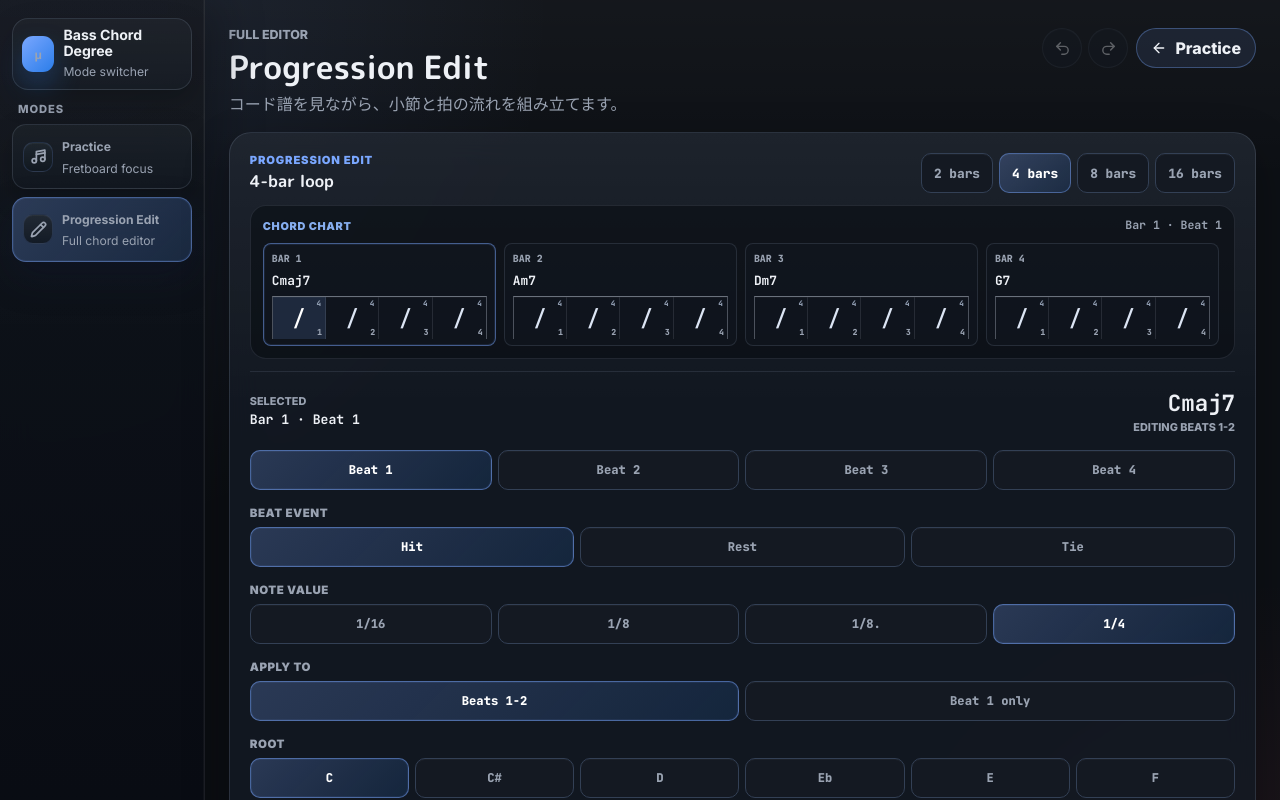
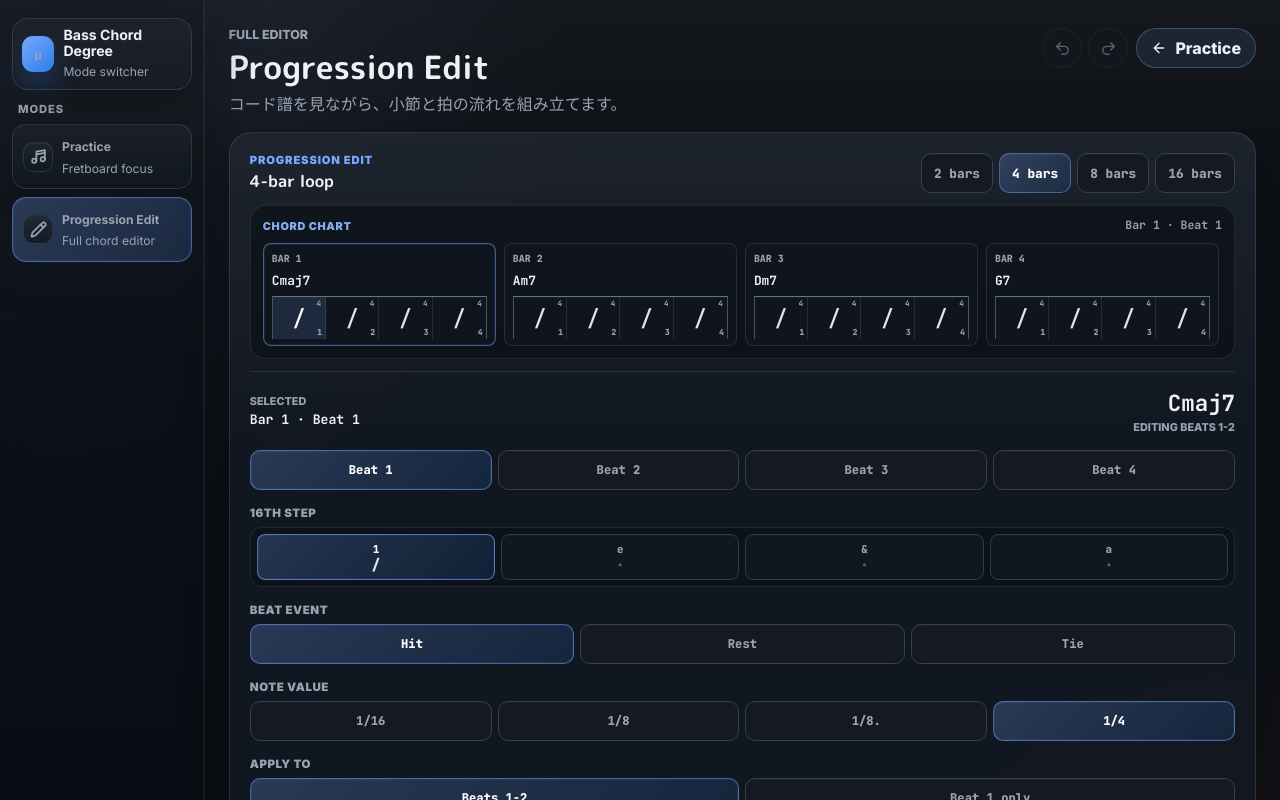
Before and after one commit to muu-ima/muu-fret-degree, a Next.js app: page /progression in a window 1280 px wide. Shown: the top 800 px of the page. Built offline with nearby package versions, Linux system fonts and the light colour scheme.

Commit message:
Add sixteenth-step rhythm editing

```diff
--- a/app/components/ProgressionEditor.tsx
+++ b/app/components/ProgressionEditor.tsx
@@ -8,6 +8,8 @@ import {
   getProgressionBeatDuration,
   getProgressionBeatEventType,
   getProgressionCellForBeat,
+  getProgressionRhythmEventAtStep,
+  progressionStepsPerBeat,
   type ProgressionBar,
   type ProgressionBeatEventType,
   type ProgressionCell,
@@ -35,6 +37,13 @@ type ProgressionEditorProps = {
     eventType: ProgressionBeatEventType,
   ) => void;
   onCellChange: (barIndex: number, cellIndex: number, cell: ProgressionCell) => void;
+  onRhythmEventChange: (
+    barIndex: number,
+    startStep: number,
+    eventType: ProgressionBeatEventType,
+    durationSteps: ProgressionDurationSteps,
+  ) => void;
+  onRhythmEventRemove: (barIndex: number, startStep: number) => void;
 };
 
 export function ProgressionEditor({
@@ -49,9 +58,12 @@ export function ProgressionEditor({
   onBeatDurationChange,
   onBeatEventTypeChange,
   onCellChange,
+  onRhythmEventChange,
+  onRhythmEventRemove,
 }: ProgressionEditorProps) {
   const [selectedBarIndex, setSelectedBarIndex] = useState(0);
   const [selectedBeatIndex, setSelectedBeatIndex] = useState(0);
+  const [selectedStepInBeat, setSelectedStepInBeat] = useState(0);
 
   useEffect(() => {
     setSelectedBarIndex((currentIndex) => Math.min(currentIndex, Math.max(bars.length - 1, 0)));
@@ -60,18 +72,29 @@ export function ProgressionEditor({
   const selectBeat = (barIndex: number, beatIndex: number) => {
     setSelectedBarIndex(barIndex);
     setSelectedBeatIndex(beatIndex);
+    setSelectedStepInBeat(0);
   };
 
   const selectedBar = bars[selectedBarIndex] ?? bars[0];
   const selectedCellIndex = Math.floor(selectedBeatIndex / 2);
   const baseCell = selectedBar?.cells[selectedCellIndex];
   const beatOverride = selectedBar?.beats?.[selectedBeatIndex]?.chordOverride;
-  const selectedBeatEventType = selectedBar
-    ? getProgressionBeatEventType(selectedBar, selectedBeatIndex)
-    : "hit";
-  const selectedBeatDuration = selectedBar
-    ? getProgressionBeatDuration(selectedBar, selectedBeatIndex)
-    : 4;
+  const selectedStartStep = selectedBeatIndex * progressionStepsPerBeat + selectedStepInBeat;
+  const selectedRhythmEvent = selectedBar
+    ? getProgressionRhythmEventAtStep(selectedBar, selectedStartStep)
+    : undefined;
+  const selectedBeatEventType =
+    selectedStepInBeat === 0
+      ? selectedBar
+        ? getProgressionBeatEventType(selectedBar, selectedBeatIndex)
+        : "hit"
+      : selectedRhythmEvent?.eventType;
+  const selectedBeatDuration =
+    selectedStepInBeat === 0
+      ? selectedBar
+        ? getProgressionBeatDuration(selectedBar, selectedBeatIndex)
+        : 4
+      : selectedRhythmEvent?.durationSteps ?? 1;
   const canTieSelectedBeat = canTieProgressionBeat(
     bars,
     selectedBarIndex,
@@ -144,6 +167,7 @@ export function ProgressionEditor({
             <span>Selected</span>
             <strong>
               Bar {selectedBar.bar} · Beat {selectedBeatIndex + 1}
+              {selectedStepInBeat > 0 ? ` · ${["1", "e", "&", "a"][selectedStepInBeat]}` : ""}
             </strong>
           </div>
           <div className="progressionSelectionChord">
@@ -174,6 +198,30 @@ export function ProgressionEditor({
           })}
         </div>
 
+        <div className="progressionStepSection">
+          <span className="controlLabel">16th Step</span>
+          <div className="progressionStepTabs" role="tablist" aria-label="編集する16分位置">
+            {["1", "e", "&", "a"].map((label, stepInBeat) => {
+              const startStep = selectedBeatIndex * progressionStepsPerBeat + stepInBeat;
+              const event = getProgressionRhythmEventAtStep(selectedBar, startStep);
+              const isSelected = selectedStepInBeat === stepInBeat;
+              return (
+                <button
+                  key={label}
+                  type="button"
+                  className={`${isSelected ? "active" : ""}${event ? ` ${event.eventType}` : " empty"}`}
+                  aria-selected={isSelected}
+                  role="tab"
+                  onClick={() => setSelectedStepInBeat(stepInBeat)}
+                >
+                  <span>{label}</span>
+                  <small>{event ? (event.eventType === "hit" ? "/" : event.eventType === "rest" ? "—" : "⌒") : "·"}</small>
+                </button>
+              );
+            })}
+          </div>
+        </div>
+
         <div className="progressionApplySection">
           <span className="controlLabel">Beat Event</span>
           <div
@@ -181,7 +229,10 @@ export function ProgressionEditor({
             role="group"
             aria-label="拍の発音状態"
           >
-            {(["hit", "rest", "tie"] as const).map((eventType) => {
+            {(selectedStepInBeat === 0
+              ? (["hit", "rest", "tie"] as const)
+              : (["empty", "hit", "rest"] as const)
+            ).map((eventType) => {
               const isActive = selectedBeatEventType === eventType;
               const isDisabled = eventType === "tie" && !canTieSelectedBeat;
               return (
@@ -192,11 +243,28 @@ export function ProgressionEditor({
                   aria-pressed={isActive}
                   disabled={isDisabled}
                   title={isDisabled ? "Tieには直前のHitが必要です" : undefined}
-                  onClick={() =>
-                    onBeatEventTypeChange(selectedBarIndex, selectedBeatIndex, eventType)
-                  }
+                  onClick={() => {
+                    if (eventType === "empty") {
+                      onRhythmEventRemove(selectedBarIndex, selectedStartStep);
+                    } else if (selectedStepInBeat === 0) {
+                      onBeatEventTypeChange(selectedBarIndex, selectedBeatIndex, eventType);
+                    } else {
+                      onRhythmEventChange(
+                        selectedBarIndex,
+                        selectedStartStep,
+                        eventType,
+                        selectedRhythmEvent?.durationSteps ?? 1,
+                      );
+                    }
+                  }}
                 >
-                  {eventType === "hit" ? "Hit" : eventType === "rest" ? "Rest" : "Tie"}
+                  {eventType === "empty"
+                    ? "Empty"
+                    : eventType === "hit"
+                      ? "Hit"
+                      : eventType === "rest"
+                        ? "Rest"
+                        : "Tie"}
                 </button>
               );
             })}
@@ -219,16 +287,26 @@ export function ProgressionEditor({
               ] as const
             ).map((option) => {
               const isActive = selectedBeatDuration === option.steps;
+              const fitsInBeat = option.steps <= progressionStepsPerBeat - selectedStepInBeat;
               return (
                 <button
                   key={option.steps}
                   type="button"
                   className={isActive ? "active" : ""}
                   aria-pressed={isActive}
-                  disabled={selectedBeatEventType !== "hit"}
-                  onClick={() =>
-                    onBeatDurationChange(selectedBarIndex, selectedBeatIndex, option.steps)
-                  }
+                  disabled={selectedBeatEventType !== "hit" || !fitsInBeat}
+                  onClick={() => {
+                    if (selectedStepInBeat === 0) {
+                      onBeatDurationChange(selectedBarIndex, selectedBeatIndex, option.steps);
+                    } else {
+                      onRhythmEventChange(
+                        selectedBarIndex,
+                        selectedStartStep,
+                        "hit",
+                        option.steps,
+                      );
+                    }
+                  }}
                 >
                   {option.label}
                 </button>
--- a/app/components/ProgressionEditorWorkspace.tsx
+++ b/app/components/ProgressionEditorWorkspace.tsx
@@ -15,12 +15,14 @@ export function ProgressionEditorWorkspace() {
     canUndo,
     progression,
     redo,
+    removeRhythmEvent,
     undo,
     updateBarCount,
     updateBeatChord,
     updateBeatDuration,
     updateBeatEventType,
     updateCell,
+    updateRhythmEvent,
   } = useProgressionSession();
 
   useEffect(() => {
@@ -97,6 +99,8 @@ export function ProgressionEditorWorkspace() {
         onBeatDurationChange={updateBeatDuration}
         onBeatEventTypeChange={updateBeatEventType}
         onCellChange={updateCell}
+        onRhythmEventChange={updateRhythmEvent}
+        onRhythmEventRemove={removeRhythmEvent}
       />
 
       <nav className="progressionEditorMobileBar" aria-label="編集操作">
--- a/app/globals.css
+++ b/app/globals.css
@@ -2077,6 +2077,67 @@ select:focus-visible,
   display: grid;
   grid-template-columns: repeat(4, minmax(0, 1fr));
   gap: 6px;
+}
+
+.progressionStepSection {
+  display: grid;
+  gap: 7px;
+}
+
+.progressionStepTabs {
+  display: grid;
+  grid-template-columns: repeat(4, minmax(0, 1fr));
+  gap: 6px;
+  padding: 6px;
+  border: 1px solid rgba(154, 171, 196, 0.14);
+  border-radius: 12px;
+  background: rgba(7, 10, 15, 0.34);
+}
+
+.progressionStepTabs button {
+  display: grid;
+  min-width: 0;
+  min-height: 46px;
+  place-content: center;
+  gap: 2px;
+  padding: 0;
+  border: 1px solid #2d394c;
+  border-radius: 8px;
+  background: #111721;
+  color: var(--muted);
+  font-family: var(--font-code), ui-monospace, SFMono-Regular, Menlo, monospace;
+  font-weight: 800;
+}
+
+.progressionStepTabs button span {
+  font-size: 0.68rem;
+}
+
+.progressionStepTabs button small {
+  min-height: 15px;
+  color: #dce5f4;
+  font-size: 0.92rem;
+  line-height: 1;
+}
+
+.progressionStepTabs button.empty small {
+  color: #536075;
+}
+
+.progressionStepTabs button.rest small {
+  color: #8f9bad;
+}
+
+.progressionStepTabs button.active {
+  border-color: rgba(122, 167, 255, 0.58);
+  background: linear-gradient(135deg, rgba(122, 167, 255, 0.24), rgba(43, 125, 233, 0.14));
+  color: #fff;
+  box-shadow: inset 0 0 0 1px rgba(122, 167, 255, 0.08);
+}
+
+.progressionStepTabs button:focus-visible {
+  outline: 2px solid #8ab4ff;
+  outline-offset: 2px;
 }
 
 .progressionBeatTabs button,
@@ -2798,6 +2859,15 @@ select:focus-visible,
 
   .progressionBeatTabs {
     gap: 4px;
+  }
+
+  .progressionStepTabs {
+    gap: 4px;
+    padding: 5px;
+  }
+
+  .progressionStepTabs button {
+    min-height: 42px;
   }
 
   .progressionBeatTabs button,
--- a/app/hooks/useProgressionState.ts
+++ b/app/hooks/useProgressionState.ts
@@ -8,11 +8,13 @@ import {
 } from "../lib/progression-history";
 import {
   createDefaultProgression,
+  removeProgressionRhythmEvent,
   updateProgressionBarCount,
   updateProgressionBeatChord,
   updateProgressionBeatDuration,
   updateProgressionBeatEventType,
   updateProgressionCell,
+  updateProgressionRhythmEvent,
   type ChordProgression,
   type ProgressionBeatEventType,
   type ProgressionDurationSteps,
@@ -105,6 +107,36 @@ export function useProgressionState({ bpm = 120, roots, chordTypes }: UseProgres
     [],
   );
 
+  const updateRhythmEvent = useCallback(
+    (
+      barIndex: number,
+      startStep: number,
+      eventType: ProgressionBeatEventType,
+      durationSteps: ProgressionDurationSteps,
+    ) => {
+      dispatch({
+        type: "commit",
+        update: (currentProgression) =>
+          updateProgressionRhythmEvent(
+            currentProgression,
+            barIndex,
+            startStep,
+            eventType,
+            durationSteps,
+          ),
+      });
+    },
+    [],
+  );
+
+  const removeRhythmEvent = useCallback((barIndex: number, startStep: number) => {
+    dispatch({
+      type: "commit",
+      update: (currentProgression) =>
+        removeProgressionRhythmEvent(currentProgression, barIndex, startStep),
+    });
+  }, []);
+
   const undo = useCallback(() => dispatch({ type: "undo" }), []);
   const redo = useCallback(() => dispatch({ type: "redo" }), []);
 
@@ -113,6 +145,7 @@ export function useProgressionState({ bpm = 120, roots, chordTypes }: UseProgres
     canUndo: history.past.length > 0,
     progression,
     redo,
+    removeRhythmEvent,
     syncBpm,
     undo,
     updateBarCount,
@@ -120,5 +153,6 @@ export function useProgressionState({ bpm = 120, roots, chordTypes }: UseProgres
     updateBeatDuration,
     updateBeatEventType,
     updateCell,
+    updateRhythmEvent,
   };
 }
--- a/app/lib/progression.ts
+++ b/app/lib/progression.ts
@@ -386,6 +386,88 @@ export function updateProgressionBeatDuration(
   });
 }
 
+export function updateProgressionRhythmEvent(
+  progression: ChordProgression,
+  barIndex: number,
+  startStep: number,
+  eventType: ProgressionBeatEventType,
+  durationSteps: ProgressionDurationSteps,
+): ChordProgression {
+  const currentBar = progression.bars[barIndex];
+  if (
+    !currentBar ||
+    !Number.isInteger(startStep) ||
+    startStep < 0 ||
+    startStep >= 16 ||
+    startStep + durationSteps > 16
+  ) {
+    return progression;
+  }
+
+  const currentEvent = getProgressionRhythmEventAtStep(currentBar, startStep);
+  if (
+    currentEvent?.eventType === eventType &&
+    currentEvent.durationSteps === durationSteps
+  ) {
+    return progression;
+  }
+
+  let nextProgression = progression;
+  const previousEvent = getProgressionRhythmEvents(currentBar)
+    .filter((event) => event.startStep < startStep && event.eventType === "hit")
+    .at(-1);
+  if (previousEvent) {
+    const distanceToNextEvent = startStep - previousEvent.startStep;
+    if (
+      distanceToNextEvent < previousEvent.durationSteps &&
+      distanceToNextEvent <= progressionStepsPerBeat
+    ) {
+      nextProgression = setProgressionRhythmEvent(nextProgression, barIndex, {
+        ...previousEvent,
+        durationSteps: distanceToNextEvent as ProgressionDurationSteps,
+      });
+    }
+  }
+
+  return setProgressionRhythmEvent(nextProgression, barIndex, {
+    startStep,
+    durationSteps,
+    eventType,
+  });
+}
+
+export function removeProgressionRhythmEvent(
+  progression: ChordProgression,
+  barIndex: number,
+  startStep: number,
+): ChordProgression {
+  const currentBar = progression.bars[barIndex];
+  if (
+    !currentBar ||
+    startStep % progressionStepsPerBeat === 0 ||
+    !currentBar.rhythm?.some((event) => event.startStep === startStep)
+  ) {
+    return progression;
+  }
+
+  const nextRhythm = currentBar.rhythm.filter((event) => event.startStep !== startStep);
+  return {
+    ...progression,
+    bars: progression.bars.map((bar, index) => {
+      if (index !== barIndex) {
+        return bar;
+      }
+
+      if (nextRhythm.length > 0) {
+        return { ...bar, rhythm: nextRhythm };
+      }
+
+      const { rhythm: _rhythm, ...barWithoutRhythm } = bar;
+      return barWithoutRhythm;
+    }),
+  };
+}
+
 export function canTieProgressionBeat(
   bars: readonly ProgressionBar[],
   barIndex: number,
```
Also changed, not shown: 4 other files (tests, documents, lock files or other folders).
